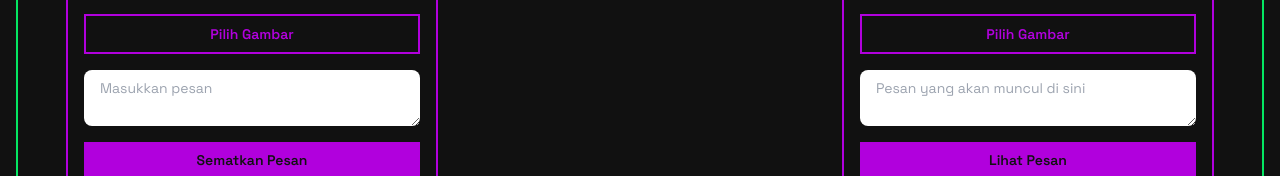
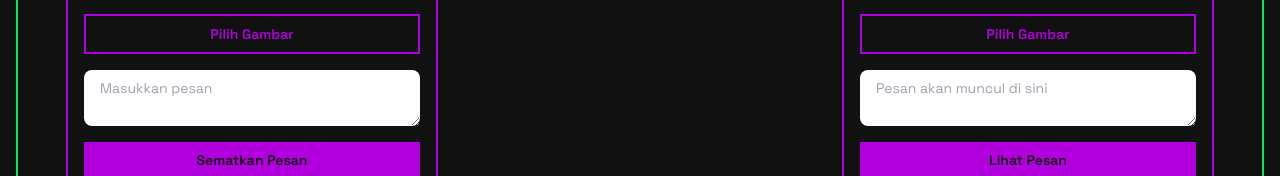
Before and after one commit to hzqula/crypto-stegano, a React (Vite) app: page /steganography in a window 1280 px wide. Shown: the part 378-554 px from the top of the page. Built offline with nearby package versions, Linux system fonts and the light colour scheme; a web font is replaced by a local one.

Commit message:
🎯 chore: ngubah typografi

```diff
--- a/src/pages/Steganography.tsx
+++ b/src/pages/Steganography.tsx
@@ -326,7 +326,6 @@ const Steganography: React.FC = () => {
               <textarea
                 name="pesan"
                 id="pesan"
-                placeholder="Pesan yang diekstrak akan muncul di sini"
                 value={decodedMessage}
                 readOnly
                 className="px-4 py-2 text-sm border-none rounded-lg focus:ring-none focus:border-none focus:ring-primary font-base text-background font-text"
@@ -335,7 +334,7 @@ const Steganography: React.FC = () => {
               <textarea
                 name="pesan"
                 id="pesan"
-                placeholder="Pesan yang akan muncul di sini"
+                placeholder="Pesan akan muncul di sini"
                 readOnly
                 className="focus:ring-[3px] border-none text-sm focus:border-none focus:ring-primary px-4 py-2 font-base rounded-lg text-background font-text"
               />
```
